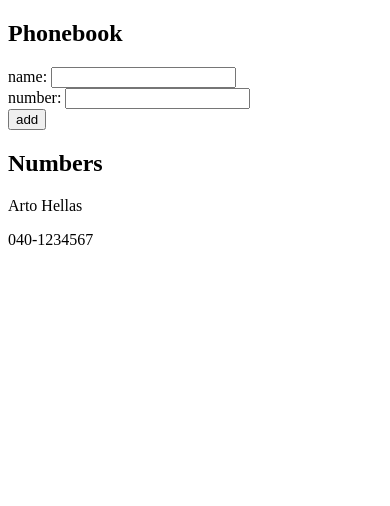
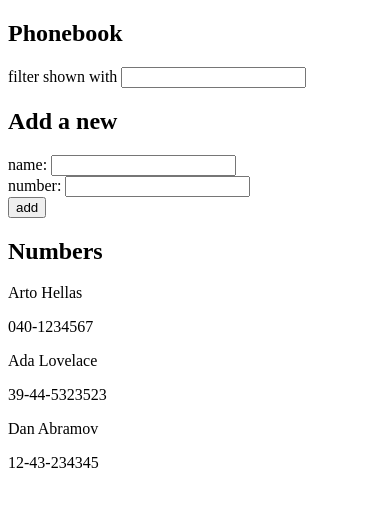
Before and after one commit to miguelluhulima/fsopen-exercises, a React (Vite) app in the folder part2/phonebook/: page / in a window 390 px wide. Shown: the top 506 px of the page. Built offline with nearby package versions, Linux system fonts and the light colour scheme.

Commit message:
2.9 submission, phonebook

```diff
--- a/part2/phonebook/src/App.jsx
+++ b/part2/phonebook/src/App.jsx
@@ -2,20 +2,25 @@
 
 const App = () => {
   const [persons, setPersons] = useState([
-    {
-      name: 'Arto Hellas',
-      number: '040-1234567'
-    }
+    { name: 'Arto Hellas', number: '040-1234567'},
+    { name: 'Ada Lovelace', number: '39-44-5323523'},
+    { name: 'Dan Abramov', number: '12-43-234345'}
   ])
 
   const [newName, setNewName] = useState('')
   const [newNumber, setNewNumber] = useState('')
 
+  const [filter, setFilter] = useState('')
+  var filteredList = filter
+    ? persons.filter(person => {return person.name.toLowerCase().indexOf(filter.toLowerCase()) >= 0})
+    : persons
+
   const addPerson = (event) => {
     event.preventDefault()
+
     const personObject = {
       name: newName,
-      number: newNumber
+      number: newNumber,
     }
 
     if (persons.some(person => person.name === personObject.name)) {
@@ -25,13 +30,22 @@
     }
     setNewName('')
     setNewNumber('')
+    console.log(persons)
   }
 
   const handleNameChange = (event) => setNewName(event.target.value)
   const handleNumberChange = (event) => setNewNumber(event.target.value)
+  const handleFilterChange = (event) => setFilter(event.target.value)
+
   return (
     <div>
       <h2>Phonebook</h2>
+      <form>
+        <div>
+          filter shown with <input value={filter} onChange={handleFilterChange}/>
+        </div>
+      </form>
+      <h2>Add a new</h2>
       <form>
         <div>
           name: <input value={newName} onChange={handleNameChange}/>
@@ -44,7 +58,7 @@
         </div>
       </form>
       <h2>Numbers</h2>
-      {persons.map(person => {
+      {filteredList.map(person => {
         return(
           <div key={person.name}>
             <p>{person.name}</p>
```
